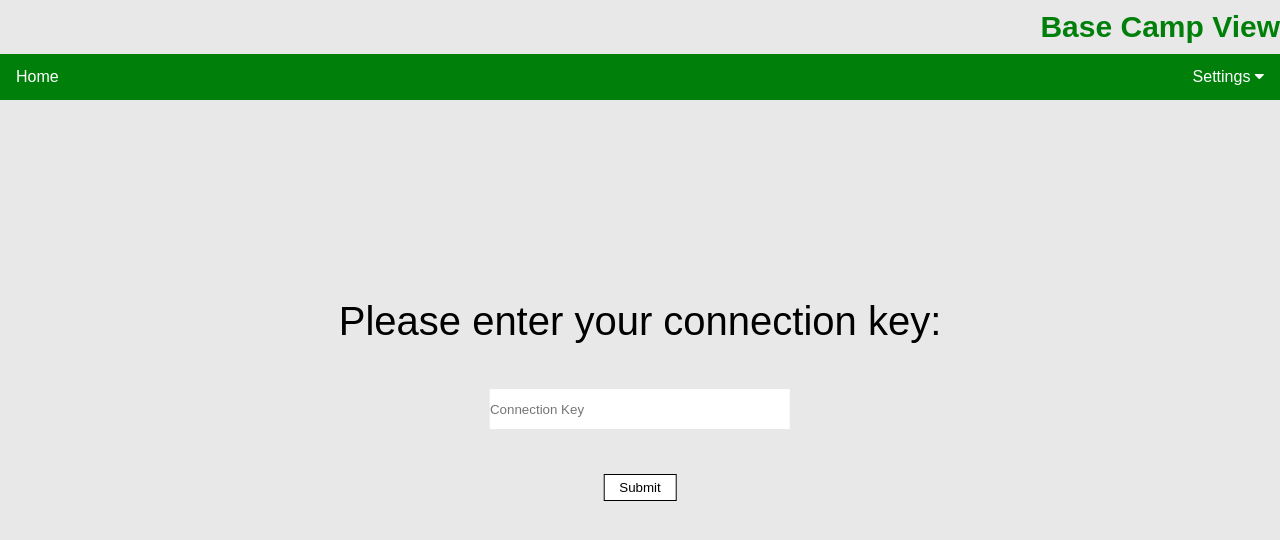
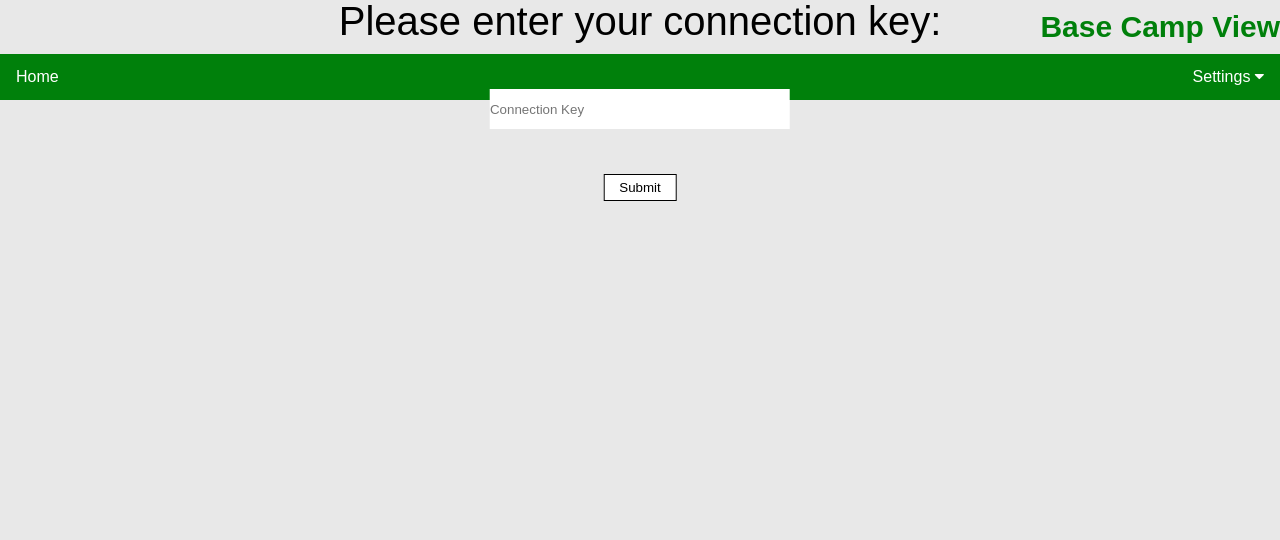
Before and after one commit to cRoberts2-18/FlyingCompute, a Flask app: page /search/ in a window 1280 px wide. Shown: the top 540 px of the page. Run offline with Flask 2, Linux system fonts and the light colour scheme; some libraries are stand-ins or nearby versions.

Commit message:
Update style.css

```diff
--- a/static/css/style.css
+++ b/static/css/style.css
@@ -128,7 +128,6 @@
         text-align: center;
         font-size: 40px;
         left      : 50%;
-        top       : 50%;
         position  : absolute;
         transform : translate(-50%, -50%);
     }
```
